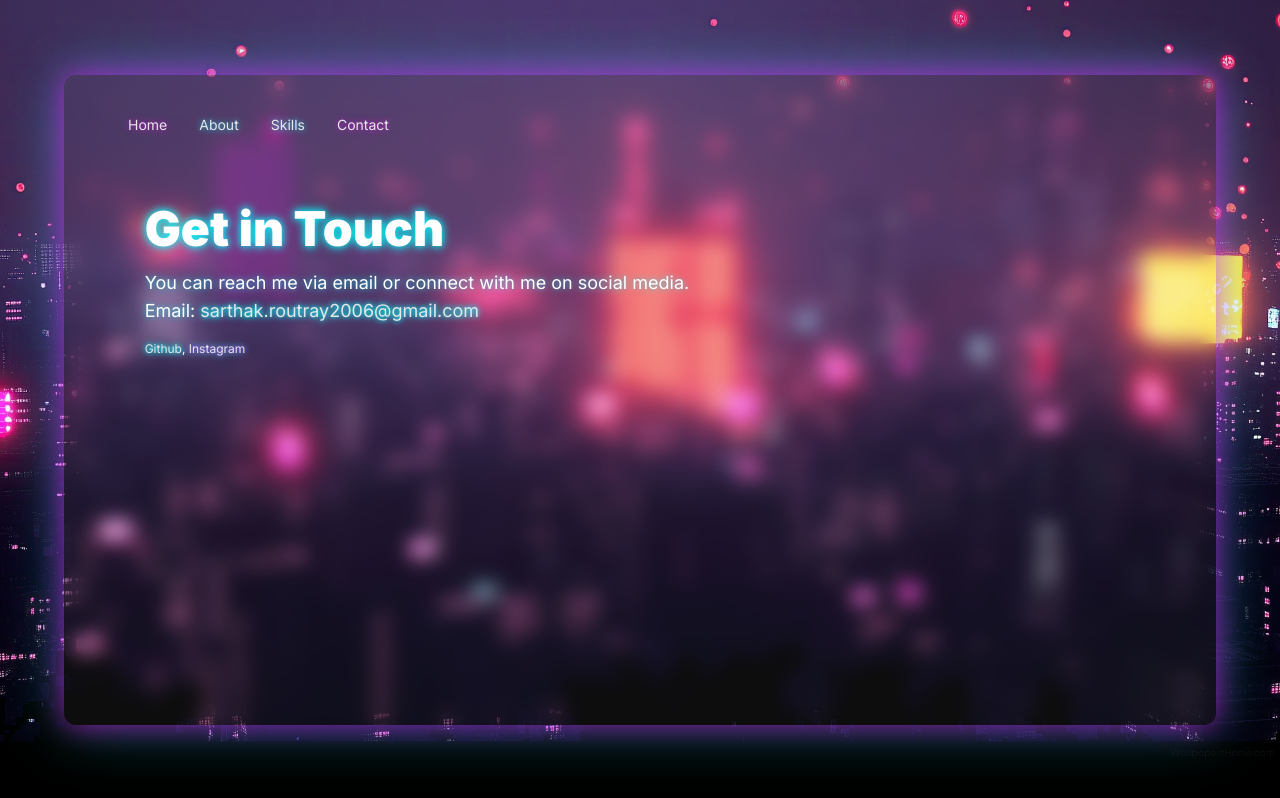
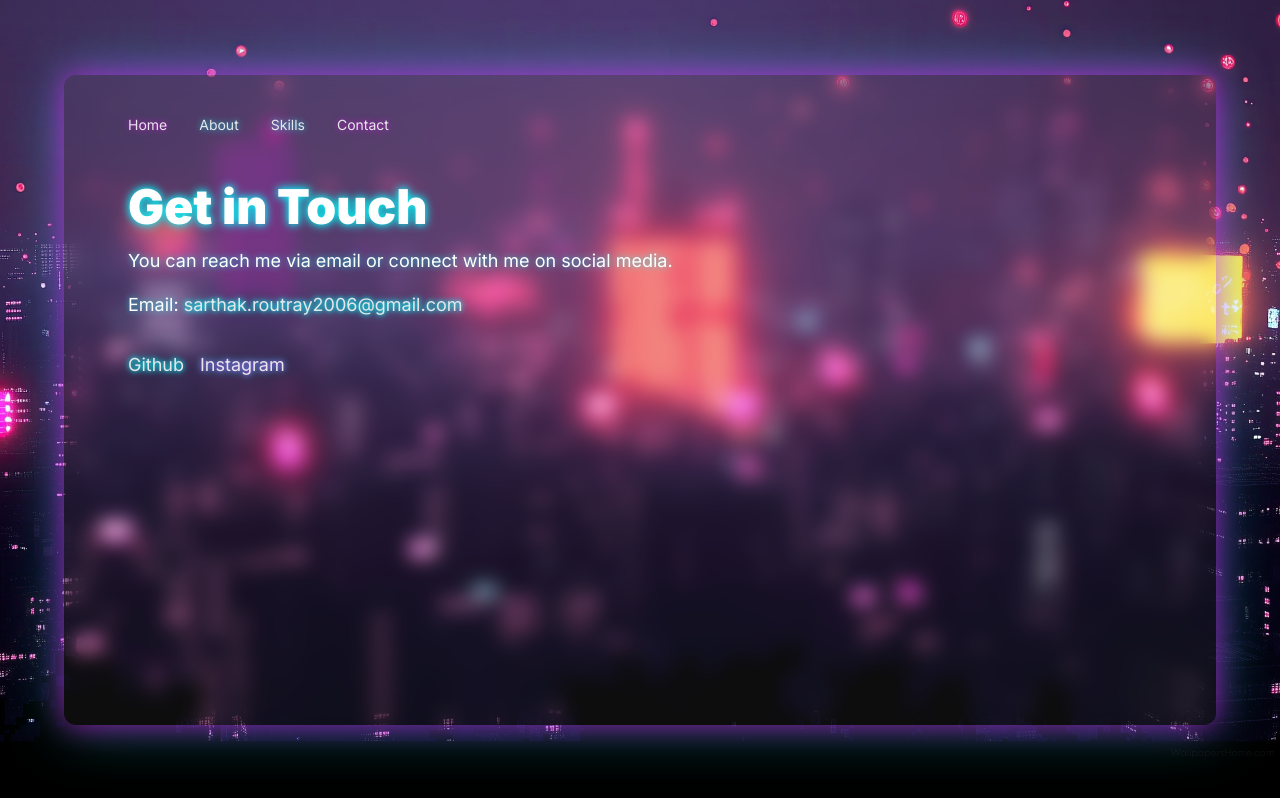
Before and after one commit to sarthakroutray/Portfolio, a React (Vite) app: page /contact in a window 1280 px wide. Built offline with nearby package versions, Linux system fonts and the light colour scheme.

Commit message:
commit-3

```diff
--- a/src/About.jsx
+++ b/src/About.jsx
@@ -1,4 +1,3 @@
-import { Link } from 'react-router-dom';
 import { motion } from 'framer-motion';
 
 function About() {
@@ -8,12 +7,12 @@ function About() {
       animate={{ opacity: 1, x: 0 }}
       exit={{ opacity: 0, x: 100 }}
       transition={{ duration: 0.5 }}
-      className="absolute inset-0"
+      className="py-8"
     >
       {/* About Page Content */}
-      <div className="absolute text-lg text-white font-normal text-left" style={{ top: '20%', left: '7%', width: '80%', filter: 'drop-shadow(0 0 3px rgba(0, 255, 255, 0.7))' }}>
+      <div className="text-lg text-white font-normal text-left" style={{ filter: 'drop-shadow(0 0 3px rgba(0, 255, 255, 0.7))' }}>
         <h2 className="text-5xl font-black text-white leading-none mb-4" style={{ filter: 'drop-shadow(0 0 5px rgba(0, 255, 255, 0.7))' }}>About Me</h2>
-        <p>I'm Sarthak Routray, a passionate Computer Science undergraduate at Manipal University Jaipur. I'm deeply interested in technology and software development, with hands-on experience in building responsive, user-friendly applications. I've worked on real-world projects involving web development, cybersecurity, and AI/ML, which have helped me strengthen my problem-solving abilities and expand my technical skill set. Driven by curiosity and a desire to innovate, I aim to build impactful solutions and contribute meaningfully to the tech community.</p>
+        <p className="mb-4">I'm Sarthak Routray, a passionate Computer Science undergraduate at Manipal University Jaipur. I'm deeply interested in technology and software development, with hands-on experience in building responsive, user-friendly applications. I've worked on real-world projects involving web development, cybersecurity, and AI/ML, which have helped me strengthen my problem-solving abilities and expand my technical skill set. Driven by curiosity and a desire to innovate, I aim to build impactful solutions and contribute meaningfully to the tech community.</p>
       </div>
     </motion.div>
   );
--- a/src/App.jsx
+++ b/src/App.jsx
@@ -24,9 +24,10 @@ function AppContent() {
       backgroundPosition: 'center',
       backgroundRepeat: 'no-repeat',
     }}>
-      <div className="bg-white w-[90vw] h-[88vh] max-w-[1200px] max-h-[650px] rounded-xl relative px-16 py-20" style={{ boxShadow: '0 0 30px rgba(255, 0, 255, 0.6), 0 0 60px rgba(0, 255, 255, 0.4)', background: 'rgba(255, 255, 255, 0.05)', backdropFilter: 'blur(10px)' }}>
-        {/* Global Header - Absolute at top */}
-        <header className="absolute top-8 left-0 w-full flex justify-between items-start px-16 z-10">
+      {/* Main white container - now a flex column */}
+      <div className="bg-white w-[90vw] h-[88vh] max-w-[1200px] max-h-[650px] rounded-xl relative flex flex-col" style={{ boxShadow: '0 0 30px rgba(255, 0, 255, 0.6), 0 0 60px rgba(0, 255, 255, 0.4)', background: 'rgba(255, 255, 255, 0.05)', backdropFilter: 'blur(10px)' }}>
+        {/* Global Header - fixed at top within the flex container */}
+        <header className="px-16 pt-8 pb-4 z-10">
           <nav className="space-x-8 text-sm font-normal mt-2">
             <Link to="/" className={`hover:underline text-gray-200 ${location.pathname === '/' ? 'text-cyan-400' : ''}`} style={{ filter: 'drop-shadow(0 0 3px rgba(255, 0, 255, 0.7))' }}>Home</Link>
             <Link to="/about" className={`hover:underline text-gray-200 ${location.pathname === '/about' ? 'text-cyan-400' : ''}`} style={{ filter: 'drop-shadow(0 0 3px rgba(0, 255, 255, 0.7))' }}>About</Link>
@@ -35,6 +36,8 @@ function AppContent() {
           </nav>
         </header>
 
+        {/* Scrollable Content Area - takes remaining space */}
+        <div className="flex-grow overflow-y-auto px-16 pb-8">
           <AnimatePresence mode="popLayout">
             <Routes location={location} key={location.pathname}>
               <Route path="/" element={<Home />} />
@@ -45,6 +48,7 @@ function AppContent() {
           </AnimatePresence>
         </div>
       </div>
+    </div>
   );
 }
 
--- a/src/Contact.jsx
+++ b/src/Contact.jsx
@@ -1,4 +1,3 @@
-import { Link } from 'react-router-dom';
 import { motion } from 'framer-motion';
 
 function Contact() {
@@ -8,15 +7,15 @@ function Contact() {
       animate={{ opacity: 1, x: 0 }}
       exit={{ opacity: 0, x: 100 }}
       transition={{ duration: 0.5 }}
-      className="absolute inset-0"
+      className="py-8"
     >
       {/* Contact Page Content */}
-      <div className="absolute text-lg text-white font-normal text-left" style={{ top: '20%', left: '7%', width: '80%', filter: 'drop-shadow(0 0 3px rgba(0, 255, 255, 0.7))' }}>
+      <div className="text-lg text-white font-normal text-left" style={{ filter: 'drop-shadow(0 0 3px rgba(0, 255, 255, 0.7))' }}>
         <h2 className="text-5xl font-black text-white leading-none mb-4" style={{ filter: 'drop-shadow(0 0 5px rgba(0, 255, 255, 0.7))' }}>Get in Touch</h2>
-        <p>You can reach me via email or connect with me on social media.</p>
-        <p>Email: <a href="mailto:sarthak.routray2006@gmail.com" className="hover:underline text-gray-200" style={{ filter: 'drop-shadow(0 0 2px rgba(0, 255, 255, 0.7))' }}>sarthak.routray2006@gmail.com</a></p>
-        <div className="text-xs mb-0 text-left mt-4">
-            <a href="https://github.com/sarthakroutray" className="hover:underline text-gray-200" style={{ filter: 'drop-shadow(0 0 2px rgba(0, 255, 255, 0.7))' }}>Github</a>,{' '}
+        <p className="mb-4">You can reach me via email or connect with me on social media.</p>
+        <p className="mb-4">Email: <a href="mailto:sarthak.routray2006@gmail.com" className="hover:underline text-gray-200" style={{ filter: 'drop-shadow(0 0 2px rgba(0, 255, 255, 0.7))' }}>sarthak.routray2006@gmail.com</a></p>
+        <div className="text-left mt-8">
+            <a href="https://github.com/sarthakroutray" className="hover:underline text-gray-200 mr-4" style={{ filter: 'drop-shadow(0 0 2px rgba(0, 255, 255, 0.7))' }}>Github</a>
             <a href="https://instagram.com/sarthakroutray1809" className="hover:underline text-gray-200" style={{ filter: 'drop-shadow(0 0 2px rgba(255, 0, 255, 0.7))' }}>Instagram</a>
         </div>
       </div>
--- a/src/Home.jsx
+++ b/src/Home.jsx
@@ -1,4 +1,3 @@
-import { Link } from 'react-router-dom';
 import { motion } from 'framer-motion';
 
 function Home() {
@@ -8,25 +7,25 @@ function Home() {
       animate={{ opacity: 1, x: 0 }}
       exit={{ opacity: 0, x: 100 }}
       transition={{ duration: 0.5 }}
-      className="absolute inset-0"
+      className="relative w-full h-full"
     >
       {/* Main Heading - Absolute positioned */}
-      <h1 className="absolute text-7xl font-black text-white leading-none text-left" style={{ top: '27%', left: '7%', filter: 'drop-shadow(0 0 5px rgba(0, 255, 255, 0.7))' }}>
+      <h1 className="absolute text-5xl md:text-6xl font-black text-white leading-none text-left" style={{ top: '16%', left: '7%',width: "50%", filter: 'drop-shadow(0 0 5px rgba(0, 255, 255, 0.7))' }}>
         Sarthak<br />Routray
       </h1>
 
-      {/* Get in touch - Absolute positioned at bottom-left */}
-      <div className="absolute" style={{ top: '70%', left: '7%', width: '10%' }}>
-        <div className="text-xs text-gray-200 mb-1 text-left" style={{ filter: 'drop-shadow(0 0 2px rgba(255, 0, 255, 0.7))' }}>Get in touch</div>
-        <div className="text-xs mb-0 text-left">
+      {/* Get in touch - Absolute positioned */}
+      <div className="absolute text-left" style={{ top: '80%', left: '7%' }}>
+        <div className="text-xs text-gray-200 mb-1" style={{ filter: 'drop-shadow(0 0 2px rgba(255, 0, 255, 0.7))' }}>Get in touch</div>
+        <div className="text-xs">
           <a href="https://github.com/sarthakroutray" className="hover:underline text-gray-200" style={{ filter: 'drop-shadow(0 0 2px rgba(0, 255, 255, 0.7))' }}>Github</a>,{' '}
           <a href="https://instagram.com/sarthakroutray1809" className="hover:underline text-gray-200" style={{ filter: 'drop-shadow(0 0 2px rgba(255, 0, 255, 0.7))' }}>Instagram</a>
         </div>
       </div>
 
-      {/* Right: Description - Absolute positioned */}
-      <div className="absolute text-lg text-white font-normal text-left" style={{ top: '50%', right: '12%', width: '28%', filter: 'drop-shadow(0 0 3px rgba(0, 255, 255, 0.7))' }}>
-       I'm Sarthak Routray, a Computer Science undergraduate at Manipal University Jaipur with a passion for technology and coding. I love building creative, efficient software and constantly explore new tools to grow and contribute to the tech community.
+      {/* Right Section: Description - Absolute positioned */}
+      <div className="absolute text-lg text-white font-normal text-left" style={{ top: '50%', right: '10%', width: '35%', filter: 'drop-shadow(0 0 3px rgba(0, 255, 255, 0.7))' }}>
+        I'm Sarthak Routray, a Computer Science undergraduate at Manipal University Jaipur with a passion for technology and coding. I love building creative, efficient software and constantly explore new tools to grow and contribute to the tech community.
       </div>
     </motion.div>
   );
```
Lines whose indentation alone changed are shown as unchanged.
